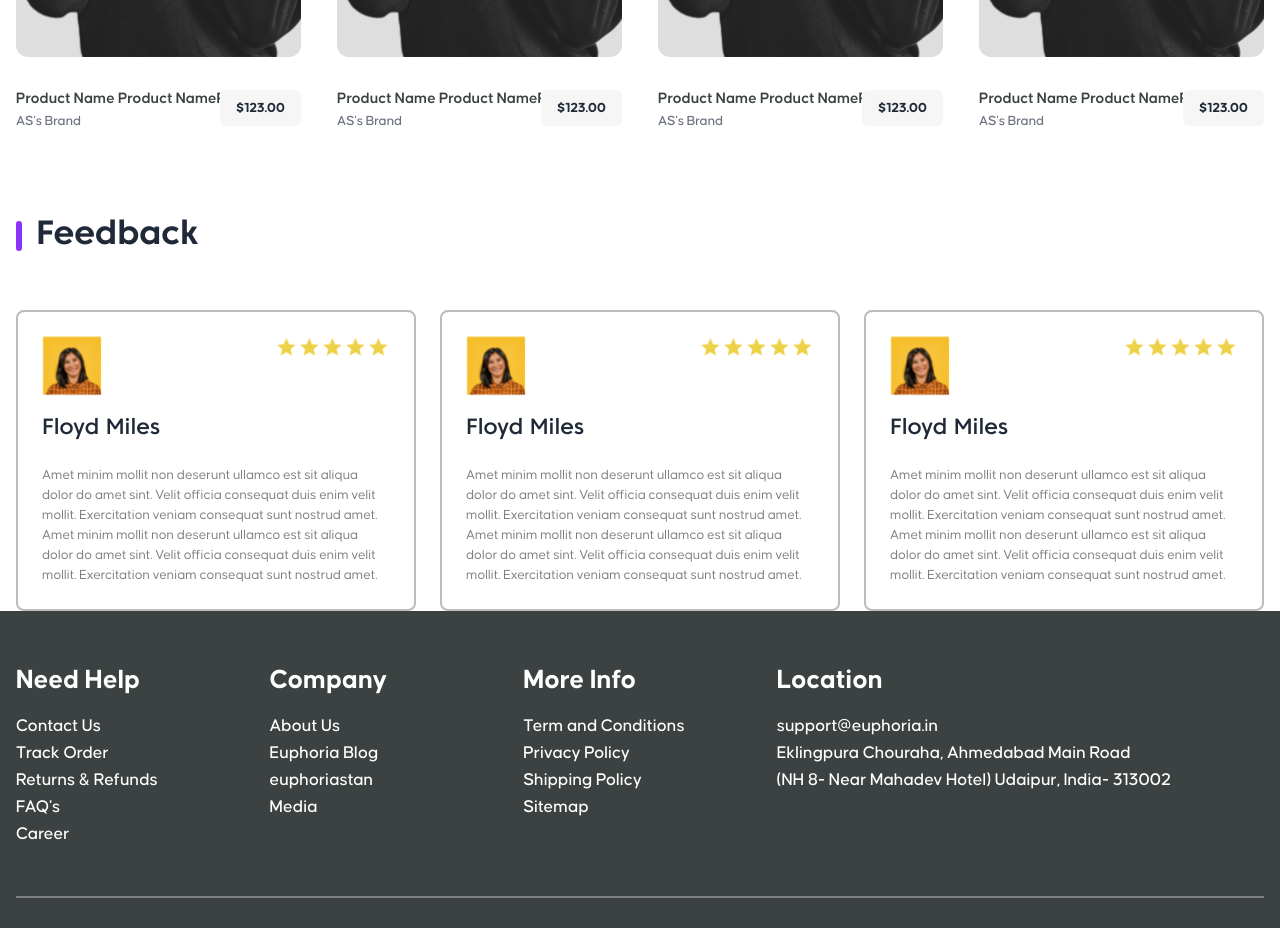
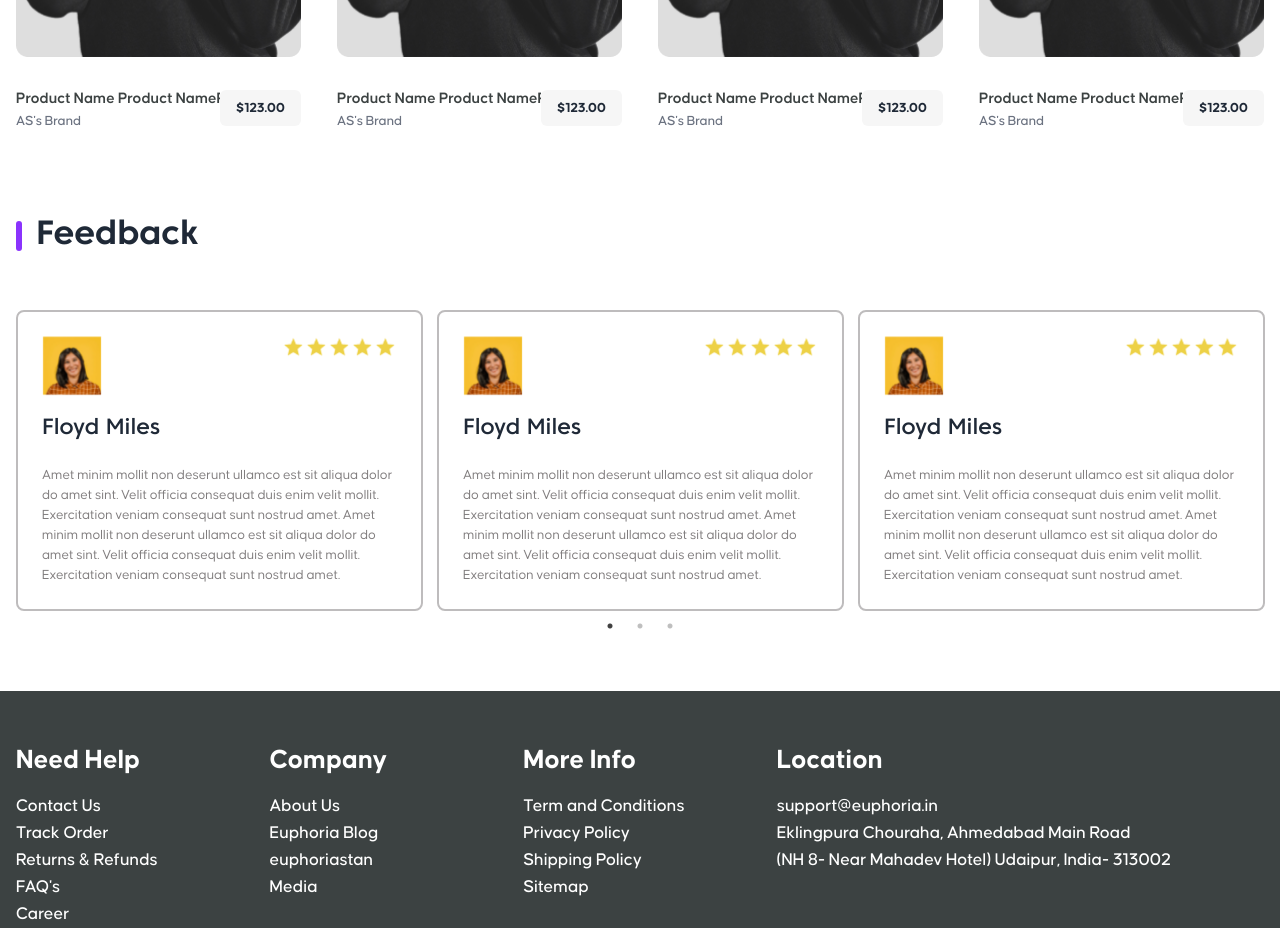
Before and after one commit to anamulhaque22/clothing-shop, a Next.js app in the folder customer-client/: page / in a window 1280 px wide. Shown: the part 6000-6928 px from the top of the page. Built offline with nearby package versions, Linux system fonts and the light colour scheme.

Commit message:
implemented slick slider to  user feedback in home page

```diff
--- a/customer-client/app/globals.css
+++ b/customer-client/app/globals.css
@@ -157,6 +157,15 @@
   height: 3px;
   background-color: #8a33fd;
 }
+
+/* user feedback slider css  */
+.user-feedback .slick-list {
+  margin: 0 -7px !important;
+}
+
+.user-feedback .slick-slide > div {
+  padding: 0 7px !important;
+}
 /*price range slide css end  */
 
 /* increase decrease button css  */
--- a/customer-client/components/Home/UserFeedbacks.jsx
+++ b/customer-client/components/Home/UserFeedbacks.jsx
@@ -1,14 +1,58 @@
+"use client";
+import Slider from "react-slick";
 import Feedback from "../Feedback/Feedback";
 import SectionHeading from "../Typography/SectionHeading";
 
 const UserFeedbacks = () => {
+  const settings = {
+    dots: true,
+    infinite: true,
+    autoplay: true,
+    autoplaySpeed: 2000,
+    speed: 500,
+    slidesToShow: 3,
+    slidesToScroll: 3,
+    responsive: [
+      {
+        breakpoint: 1024,
+        settings: {
+          slidesToShow: 2,
+          slidesToScroll: 2,
+          infinite: true,
+          dots: true,
+        },
+      },
+      {
+        breakpoint: 600,
+        settings: {
+          slidesToShow: 1,
+          slidesToScroll: 1,
+          initialSlide: 1,
+        },
+      },
+      {
+        breakpoint: 480,
+        settings: {
+          slidesToShow: 1,
+          slidesToScroll: 1,
+          dots: false,
+        },
+      },
+    ],
+  };
   return (
-    <div className="container section-space">
+    <div className="container section-space mb-11 md:mb-20 feedback-container">
       <SectionHeading text={"Feedback"} />
-      <div className="grid sm:grid-cols-2 lg:grid-cols-3 gap-6 mt-8 sm:mt-12">
-        <Feedback />
-        <Feedback />
-        <Feedback />
+      <div className=" mt-8 sm:mt-12 user-feedback">
+        <Slider {...settings}>
+          <Feedback />
+          <Feedback />
+          <Feedback />
+          <Feedback />
+          <Feedback />
+          <Feedback />
+          <Feedback />
+        </Slider>
       </div>
     </div>
   );
```
